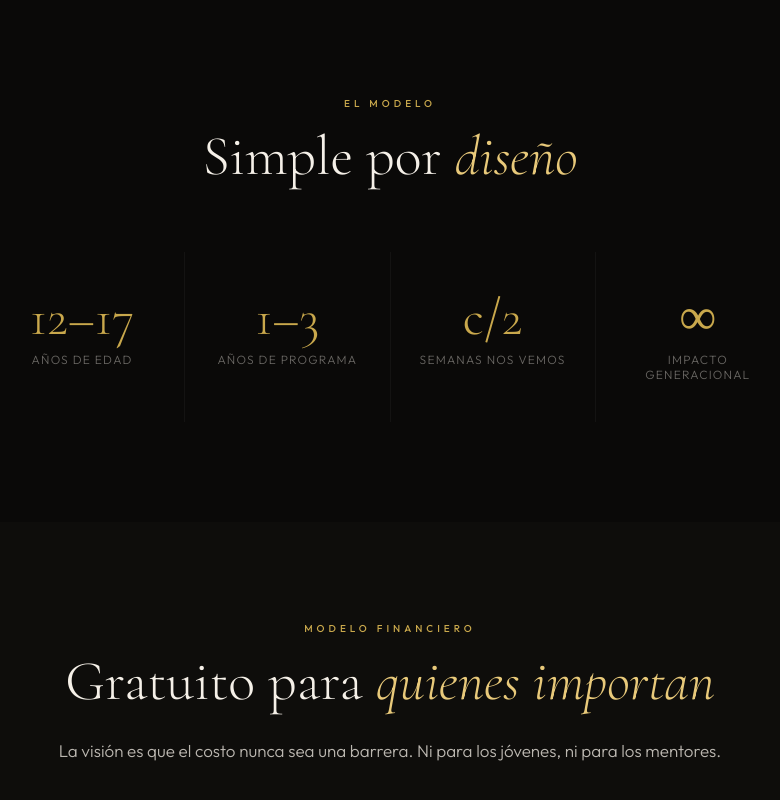
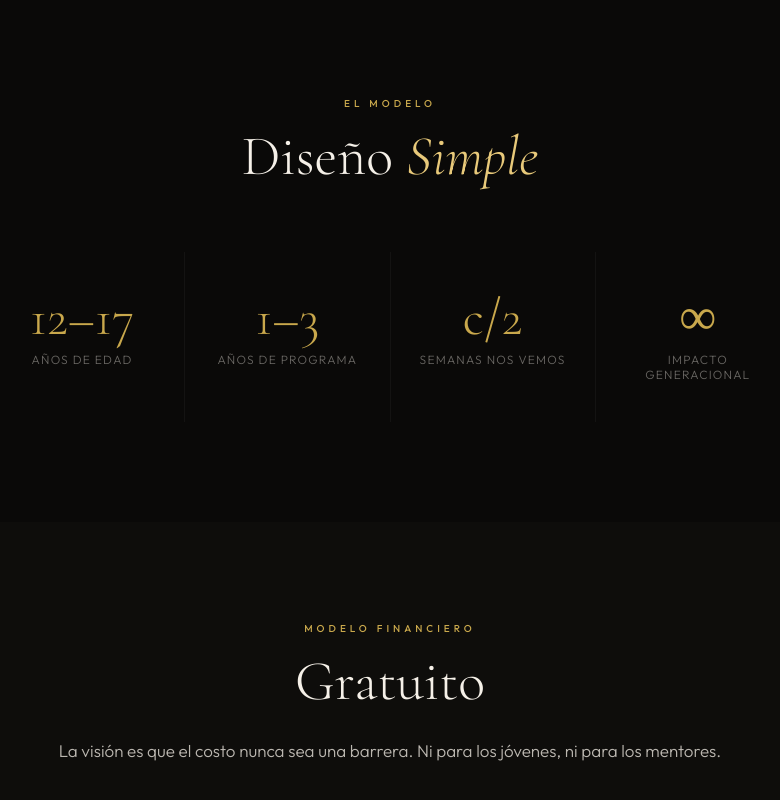
Before and after one commit to daniel-bejarano/clandeitaca, a plain HTML site: page index.html in a window 1280 px wide. Shown: the part 5920-6720 px from the top of the page, without its empty margins (250-1030 px from the left). Drawn offline with nearby package versions, Linux system fonts and the light colour scheme.

Commit message:
Update index.html

```diff
--- a/index.html
+++ b/index.html
@@ -859,7 +859,7 @@
 <div class="model-section">
   <div class="model-inner">
     <p class="section-label" style="text-align:center;">El Modelo</p>
-    <h2 class="section-title">Simple por <em>diseño</em></h2>
+    <h2 class="section-title">Diseño <em>Simple</em></h2>
     <div class="model-stats">
       <div class="stat">
         <div class="stat-number">12–17</div>
@@ -884,7 +884,7 @@
 <!-- FINANZAS -->
 <section>
   <p class="section-label">Modelo Financiero</p>
-  <h2 class="section-title">Gratuito para <em>quienes importan</em></h2>
+  <h2 class="section-title">Gratuito</h2>
   <p class="section-body">La visión es que el costo nunca sea una barrera. Ni para los jóvenes, ni para los mentores.</p>
   <div class="finance-grid">
     <div class="finance-card">
@@ -919,10 +919,10 @@
       Si algo de esto te resonó — como mentor, como padre, como alguien que también estuvo perdido —
       queremos escucharte.
     </p>
-    <div class="cta-buttons">
+    <!-- <div class="cta-buttons">
       <a href="/cdn-cgi/l/email-protection#d1b9bebdb091b2bdb0bfb5b4b8a5b0b2b0ffbea3b6" class="btn-primary">Quiero participar</a>
       <a href="#" class="btn-secondary">Dame feedback</a>
-    </div>
+    </div> -->
   </div>
 </div>
 
```
